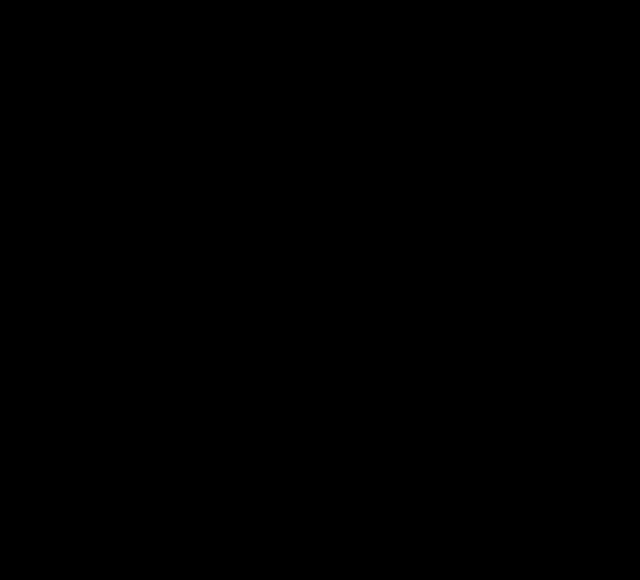
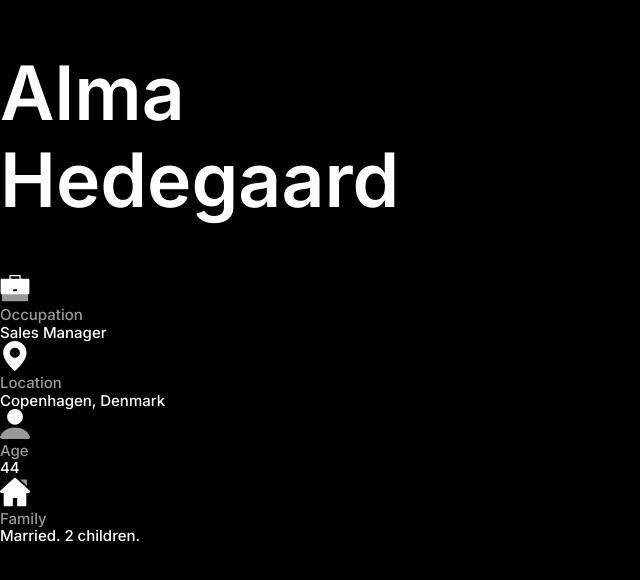
Before and after one commit to YuliaShapran/CV, a plain HTML site: page src/index.html in a window 1280 px wide. Shown: the whole page, without its empty margins (0-640 px from the left). Drawn offline with Linux system fonts and the light colour scheme.

Commit message:
first block

```diff
--- a/src/css/style.css
+++ b/src/css/style.css
@@ -2,10 +2,40 @@
 	box-sizing: border-box;
 	margin: 0;
 	padding: 0;
-
 }
 
 body {
-	font-family: 'Inter', sans-serif;;
+	font-family: "Inter", sans-serif;
 	background-color: black;
 }
+
+.main {
+	height: 100%;
+	max-width: 1680px;
+	margin: 0 auto;
+}
+
+.wrapper {
+	display: grid;
+	grid-template-columns: repeat(3, 1fr);
+	column-gap: 51px;
+}
+
+.item-introdact__title {
+	font-weight: 600;
+	font-size: 75px;
+	color: #ffffff;
+}
+
+.introdact-info__item-title {
+	font-weight: 500;
+	font-size: 15px;
+	color: #ffffff;
+	opacity: 0.6;
+}
+
+.introdact-info__item-descr {
+	font-weight: 500;
+	font-size: 15px;
+	color: #ffffff;
+}
--- a/src/index.html
+++ b/src/index.html
@@ -12,6 +12,40 @@
 	<link rel="stylesheet" href="css/style.css">
 </head>
 <body>
+	<main class="main">
+		<div class="wrapper">
+			<div class="wrapper__items">
+				<div class="item-introdact">
+					<h1 class="item-introdact__title">Alma
+					Hedegaard</h1>
+					<div class="intodact-info">
+						<div class="introdact-info__item">
+							<img src="icons/briefcase.svg" alt="briefcase">
+							<div class="introdact-info__item-title">Occupation</div>
+							<div class="introdact-info__item-descr">Sales Manager</div>
+						</div>
 
+						<div class="introdact-info__item">
+							<img src="icons/location.svg" alt="location">
+							<div class="introdact-info__item-title">Location</div>
+							<div class="introdact-info__item-descr">Copenhagen, Denmark</div>
+						</div>
+
+						<div class="introdact-info__item">
+							<img src="icons/person.svg" alt="location">
+							<div class="introdact-info__item-title">Age</div>
+							<div class="introdact-info__item-descr">44</div>
+						</div>
+
+						<div class="introdact-info__item">
+							<img src="icons/home.svg" alt="home">
+							<div class="introdact-info__item-title">Family</div>
+							<div class="introdact-info__item-descr">Married. 2 children.</div>
+						</div>
+					</div>
+				</div>
+			</div>
+		</div>
+	</main>
 </body>
 </html>
```
Also changed, not shown: src/css/fonts.css (deleted).
